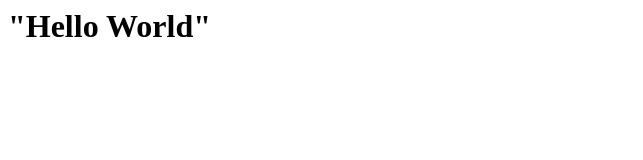
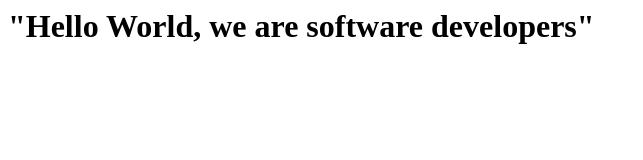
Before and after one commit to ErikStoupignan/Trials-Santiago---Erik-, a plain HTML site: page index.html in a window 1280 px wide. Shown: the whole page, without its empty margins (0-643 px from the left). Drawn offline with Linux system fonts and the light colour scheme.

Commit message:
second comment

```diff
--- a/index.html
+++ b/index.html
@@ -1,3 +1,3 @@
 <body>
-  <h1>"Hello World"</h1>
+  <h1>"Hello World, we are software developers"</h1>
 </body>
```
